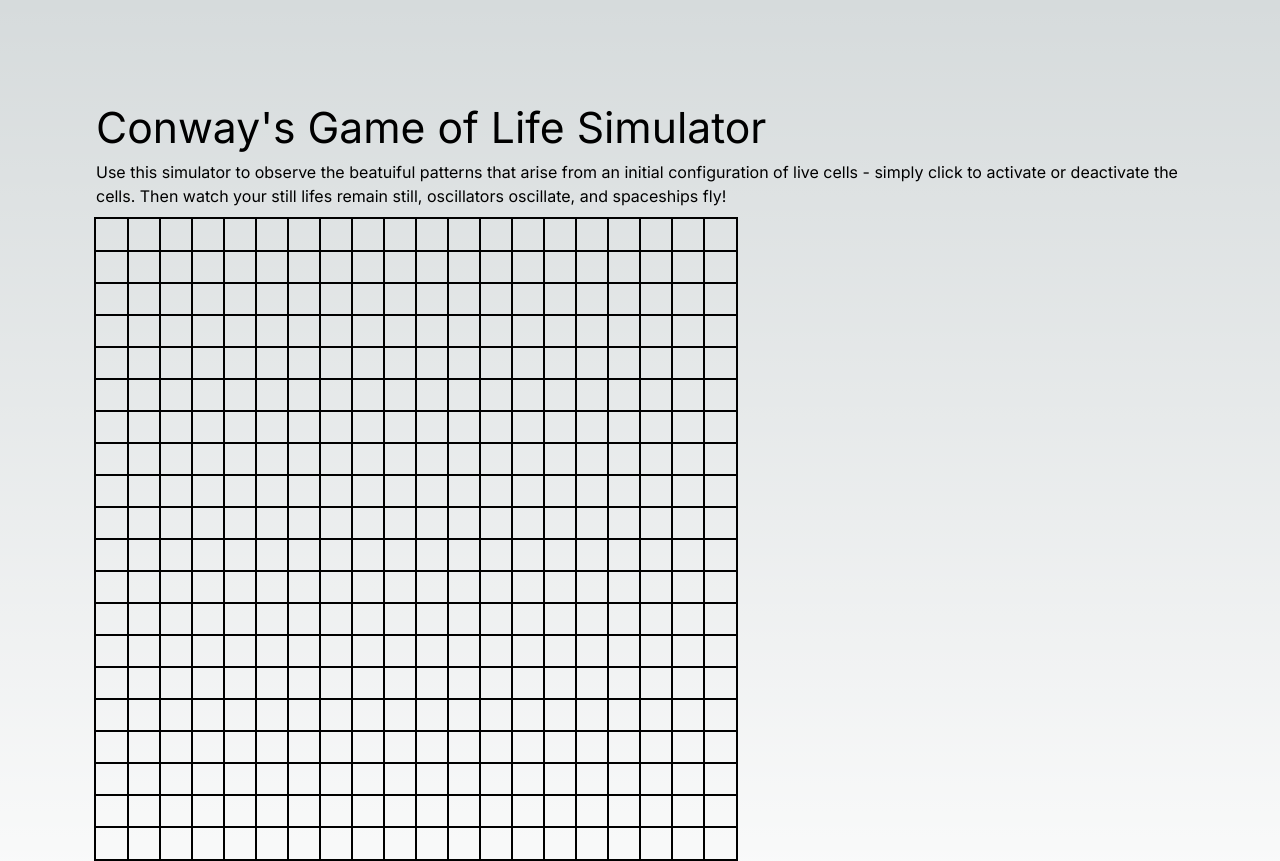
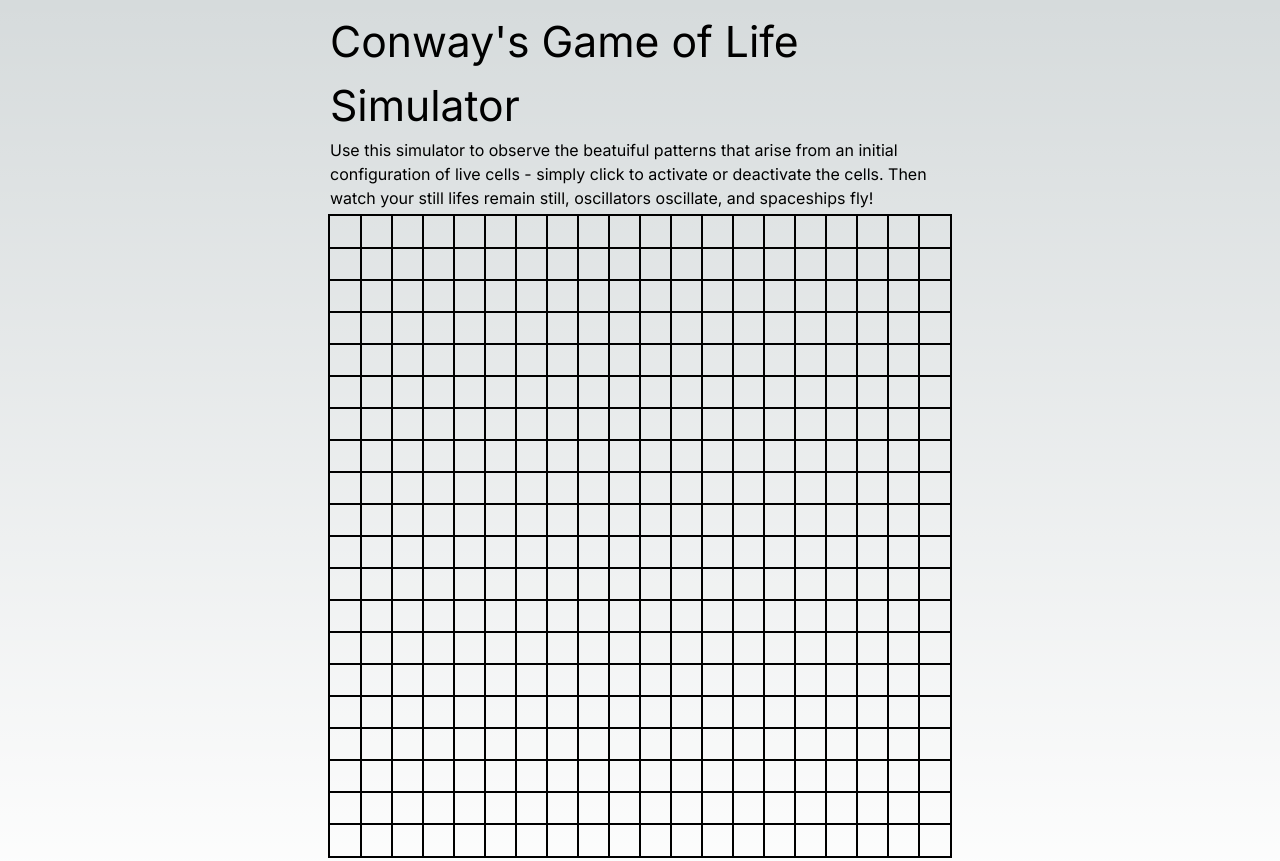
Before and after one commit to NikhilJha42/conway-game-of-life, a Next.js app: page / in a window 1280 px wide. Shown: the top 861 px of the page. Built offline with nearby package versions, Linux system fonts and the light colour scheme.

Commit message:
Updated styling to be central.

```diff
--- a/app/GameOfLife.tsx
+++ b/app/GameOfLife.tsx
@@ -77,7 +77,7 @@ export default function GameOfLife({ height, width }: any) {
   }
 
   return (
-    <div id="#game-of-life">
+    <div id="game-of-life">
       <GameTable
         updateConfig={updateConfig}
         activeStates={config}
--- a/app/globals.css
+++ b/app/globals.css
@@ -25,3 +25,9 @@ body {
     )
     rgb(var(--background-start-rgb));
 }
+
+main {
+  margin: auto;
+  width: 50%;
+  padding: 10px;
+}
--- a/app/page.tsx
+++ b/app/page.tsx
@@ -3,7 +3,7 @@ import Header from './Header'
 
 export default function Home() {
   return (
-    <main className="flex min-h-screen flex-col items-center justify-between p-24">
+    <main>
       <div>
         <Header
           title={"Conway's Game of Life Simulator"}
```
